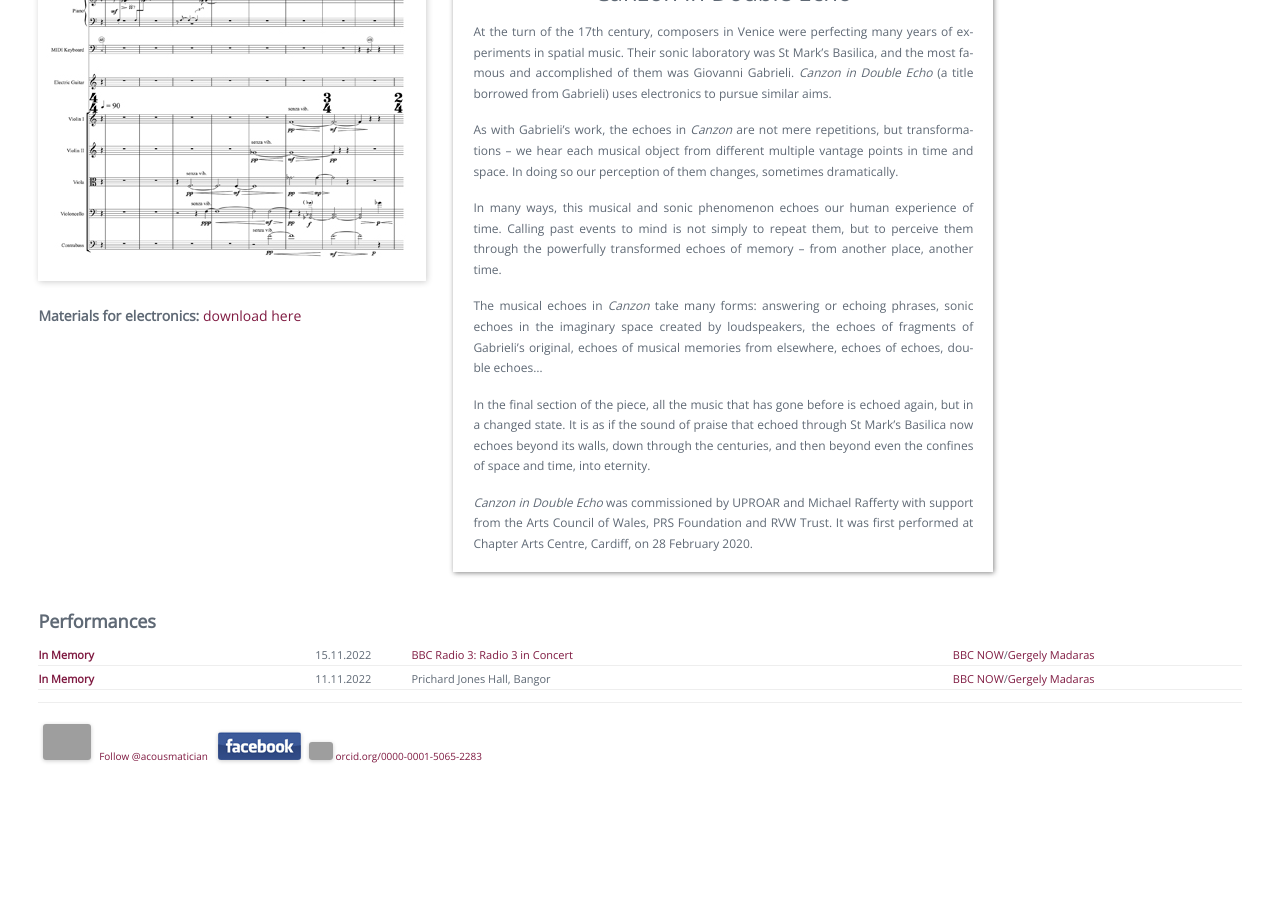
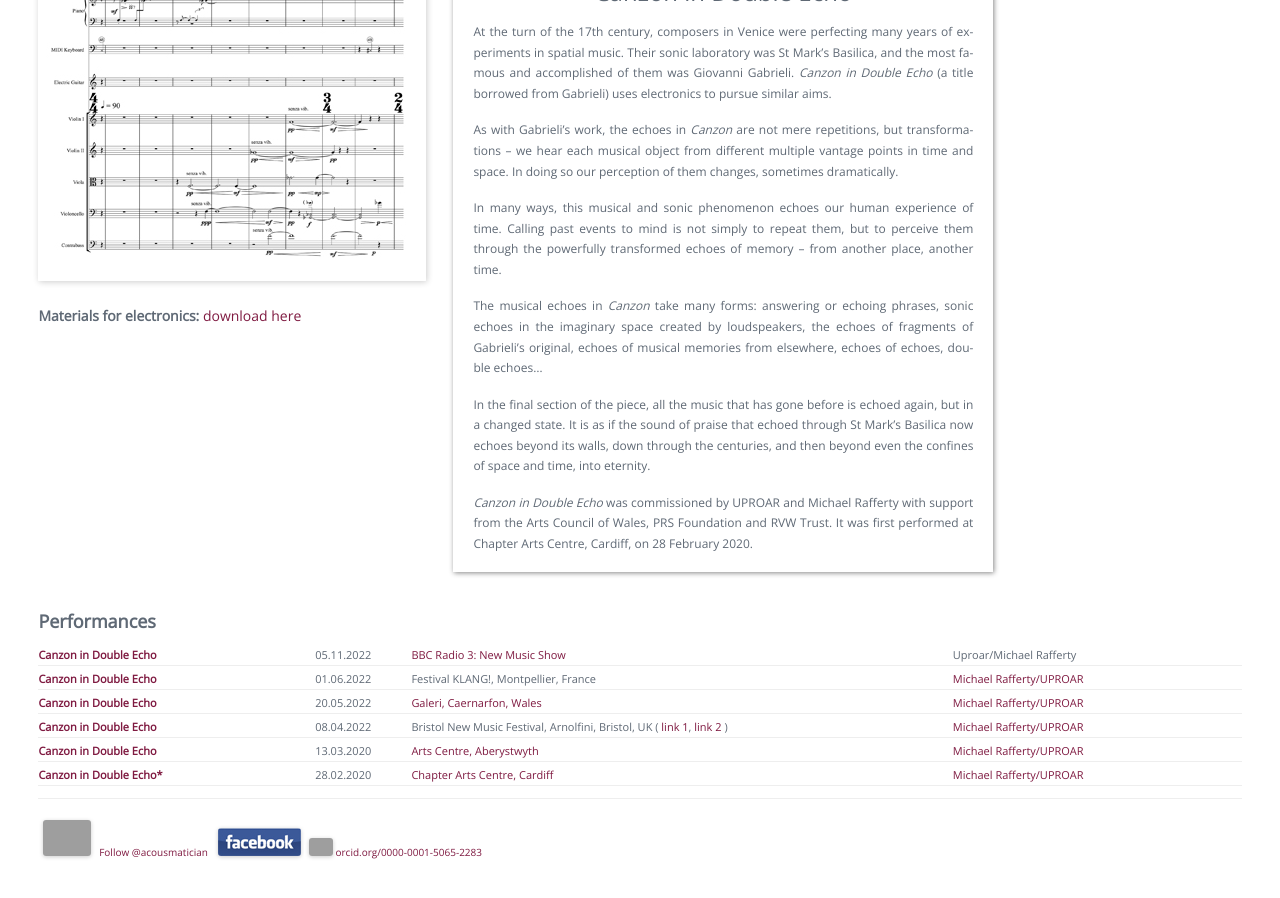
Before and after one commit to acousmatician/acousmatician.github.io, a Jekyll site: the page built from works/canzon.html, in a window 1280 px wide and 900 px high, scrolled down 795 px. Built offline with Jekyll 4.4.1, drawn with Linux system fonts in a browser that asks for light colours; nearby versions of some CDN libraries; library files that are not in the unit come from our copies; before the commit the page ends 1599 px from its top, so only the background shows below that; grey boxes are pictures that could not be loaded.

Commit message:
Update canzon.html

```diff
--- a/works/canzon.html
+++ b/works/canzon.html
@@ -1,6 +1,7 @@
 ---
 layout: default
 title: Andrew Lewis | Canzon in Double Echo
+piece_id: canzon
 ---
       <h3>Canzon in Double Echo</h3>
       <h4>for ensemble and electronics</h4>
@@ -62,8 +63,8 @@ title: Andrew Lewis | Canzon in Double Echo
         </div>
         <br>
       </div>
-            <!--- Start of PERFORMANCES --->
+   <!--- Start of PERFORMANCES --->
       <div class="full_column">
         <h4>Performances</h4>
-        {% include performances/in_memory_perf.html %}
+        {% include performance_list.html %}
          </div><!--- End of PERFORMANCES --->
```
